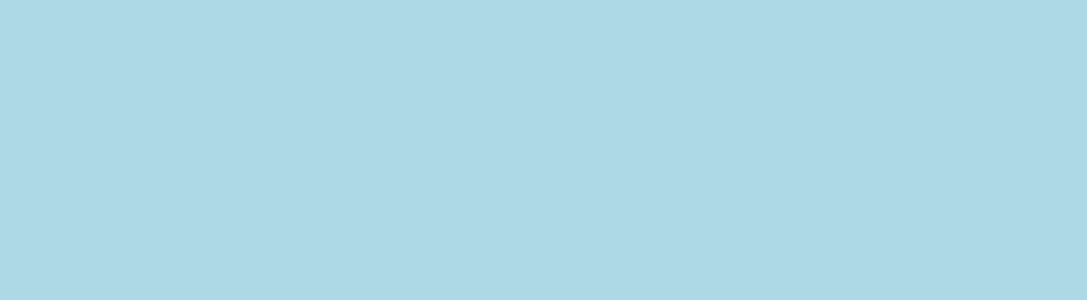
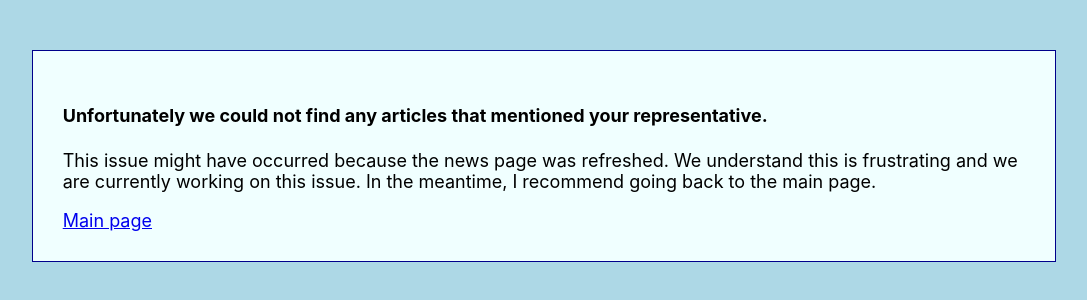
Before and after one commit to RexStrider/Civic-Initiative, a React (Create React App) app in the folder client/: page /news in a window 1280 px wide. Shown: the top 300 px of the page, without its empty margins (96-1183 px from the left). Built offline with nearby package versions, Linux system fonts and the light colour scheme.

Commit message:
added styling to News component, added temporary error message to news component

```diff
--- a/client/src/components/News/News.css
+++ b/client/src/components/News/News.css
@@ -0,0 +1,15 @@
+.News {
+    margin-top: 50px;
+    display: flex;
+    flex-direction: column;
+    align-items: center;
+}
+
+.news-card {
+    background-color: azure;
+    border: 1px solid darkblue;
+    padding: 30px;
+    min-width: 400px;
+    width: 80%;
+    margin-bottom: 50px;
+}
--- a/client/src/components/News/index.js
+++ b/client/src/components/News/index.js
@@ -1,13 +1,21 @@
+import './News.css';
+
 import React, { Component } from 'react';
+import { Link } from 'react-router-dom';
 
 class News extends Component {
     render() {
         console.log(this.props);
+
+        console.log(this.props.articles);
+
         return (
             <section className='News'>
-                {this.props.articles.map((article, key) => {
+                { this.props.articles && this.props.articles.length > 0
+                ? this.props.articles.map((article, key) => {
                     return this.renderNewsCard(article, key);
-                })}
+                })
+                : this.renderError() }
             </section>
         );
     }
@@ -28,6 +36,18 @@ class News extends Component {
             </section>
         );
     }
+
+    renderError = () => {
+        return (
+            <section className='news-card'>
+                <h1>
+                    Unfortunately we could not find any articles that mentioned your representative.
+                </h1>
+                <p>This issue might have occurred because the news page was refreshed. We understand this is frustrating and we are currently working on this issue. In the meantime, I recommend going back to the main page.</p>
+                <Link to='/'>Main page</Link>
+            </section>
+        );
+    }
 }
 
 export default News;
```
